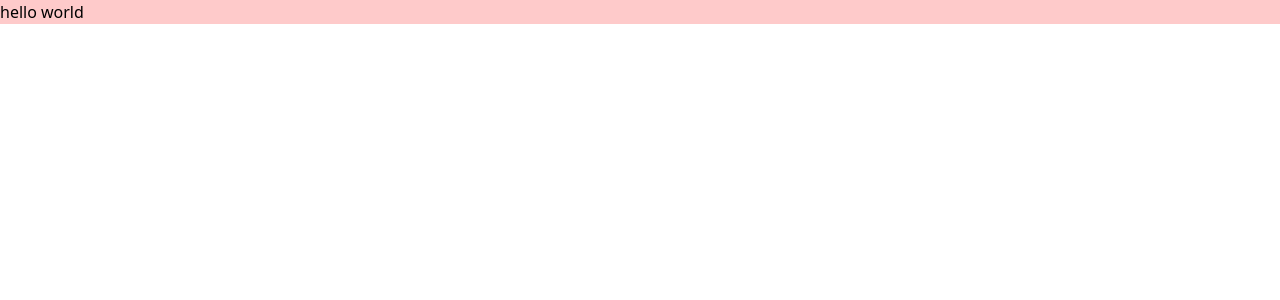
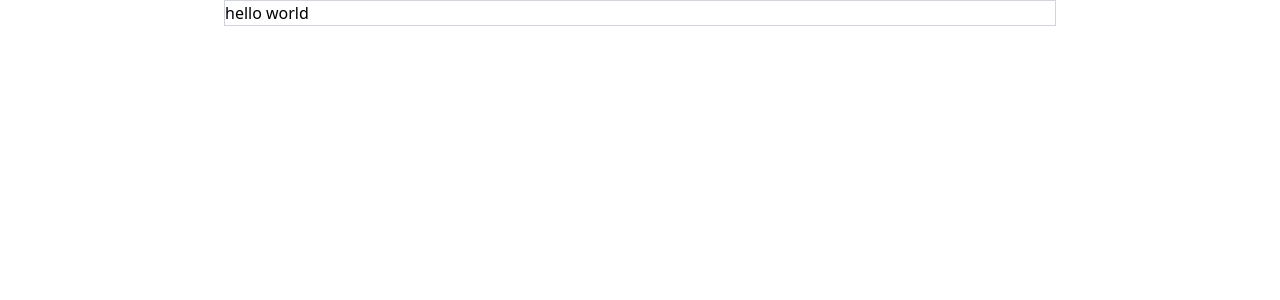
Before and after one commit to Opeyemi-Omotayo/mini-website-editor, a React (Vite) app: page / in a window 1280 px wide. Shown: the top 300 px of the page. Built offline with nearby package versions, Linux system fonts and the light colour scheme.

Commit message:
feat: added wrapper

```diff
--- a/src/App.tsx
+++ b/src/App.tsx
@@ -1,9 +1,11 @@
+import Home from "./pages/Home";
+
 function App() {
   return (
-    <main className="bg-red-200">
-     <h1 >hello world</h1>
+    <main className="bg-grey-50">
+      <Home />
     </main>
-  )
+  );
 }
 
-export default App
+export default App;
--- /dev/null
+++ b/src/components/Wrapper.tsx
@@ -0,0 +1,17 @@
+import { ReactNode } from "react";
+
+interface WrapperProps {
+  children: ReactNode;
+}
+
+const Wrapper = ({ children }: WrapperProps) => {
+  return (
+    <div className="flex items-center justify-center">
+      <div className="w-[90%] lg:w-[70%] xl:w-[65%] 2xl:w-[60%] border border-gray-300">
+        {children}
+      </div>
+    </div>
+  );
+};
+
+export default Wrapper;
--- /dev/null
+++ b/src/pages/Home.tsx
@@ -0,0 +1,11 @@
+import Wrapper from "../components/Wrapper";
+
+const Home = () => {
+  return (
+    <Wrapper>
+      <h1>hello world</h1>
+    </Wrapper>
+  );
+};
+
+export default Home;
```
